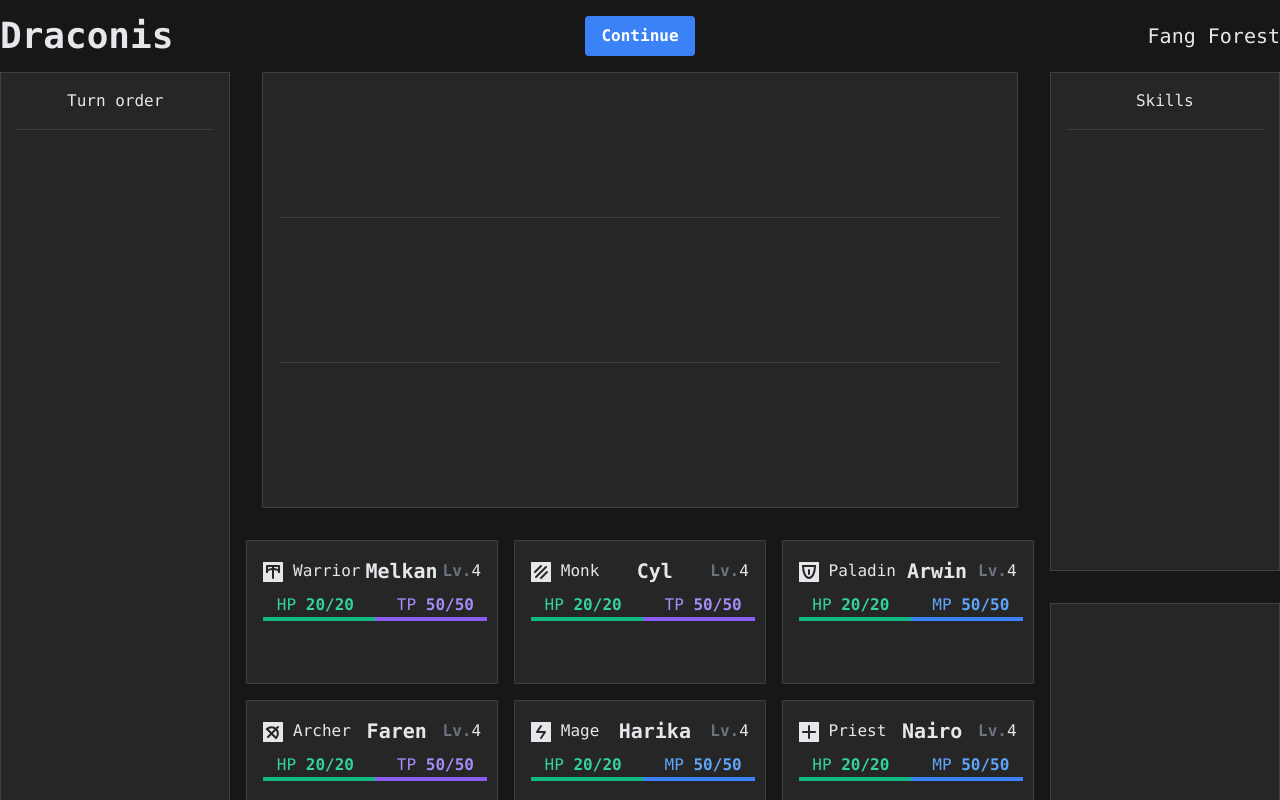
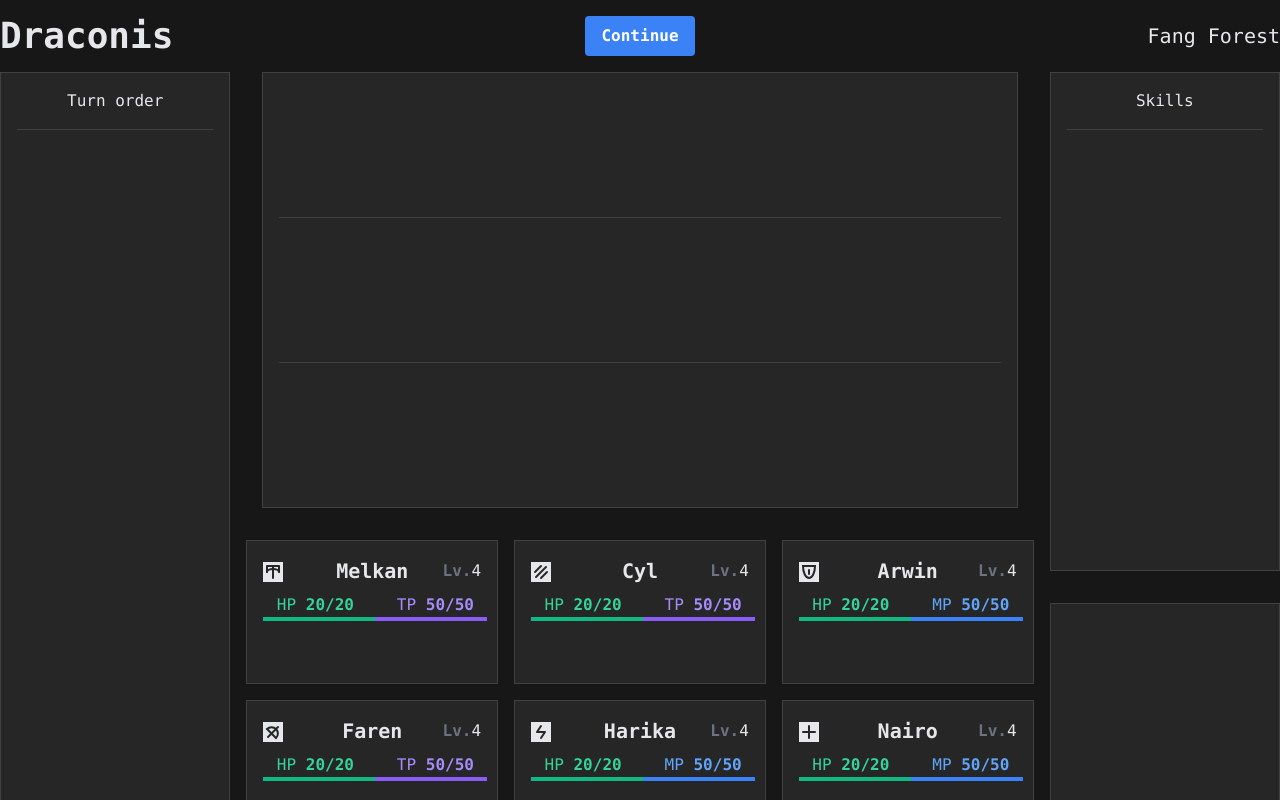
Before and after one commit to fbeaufume/draconis, an Angular app: page / in a window 1280 px wide. Shown: the top 800 px of the page. Built offline with nearby package versions, Linux system fonts and the light colour scheme.

Commit message:
Improved the character class display

```diff
--- a/src/app/app.component.html
+++ b/src/app/app.component.html
@@ -1,7 +1,7 @@
 <div class="container mx-auto">
   <div class="flex items-center pt-4 pb-4">
     <div class="flex-1 flex justify-start">
-      <div class="text-4xl font-bold">Draconis</div>
+      <p class="text-4xl font-bold">Draconis</p>
     </div>
     <div class="flex-1 flex justify-center">
       <div *ngIf="displayStartEncounterButton()">
--- a/src/app/fight/character/character.component.html
+++ b/src/app/fight/character/character.component.html
@@ -1,10 +1,16 @@
-<div class="flex justify-between items-center" [ngClass]="{ 'text-gray-500': character.isDead() }">
-  <p>
-    <app-class-icon [creature]="character"></app-class-icon>
-    {{ character.clazz }}
-  </p>
-  <p class="text-xl font-bold">{{ character.name }}</p>
-  <p><span class="text-gray-500 font-bold">Lv.</span>{{ character.level }}</p>
+<div class="flex items-center" [ngClass]="{ 'text-gray-500': character.isDead() }">
+  <div class="flex-1 flex justify-start">
+    <p>
+      <app-class-icon [creature]="character"></app-class-icon>
+<!--      {{ character.clazz }}-->
+    </p>
+  </div>
+  <div class="flex-1 flex justify-center">
+    <p class="text-xl font-bold">{{ character.name }}</p>
+  </div>
+  <div class="flex-1 flex justify-end">
+    <p><span class="text-gray-500 font-bold">Lv.</span>{{ character.level }}</p>
+  </div>
 </div>
 <div class="flex justify-around pt-2">
   <div class="flex flex-col items-center">
```
